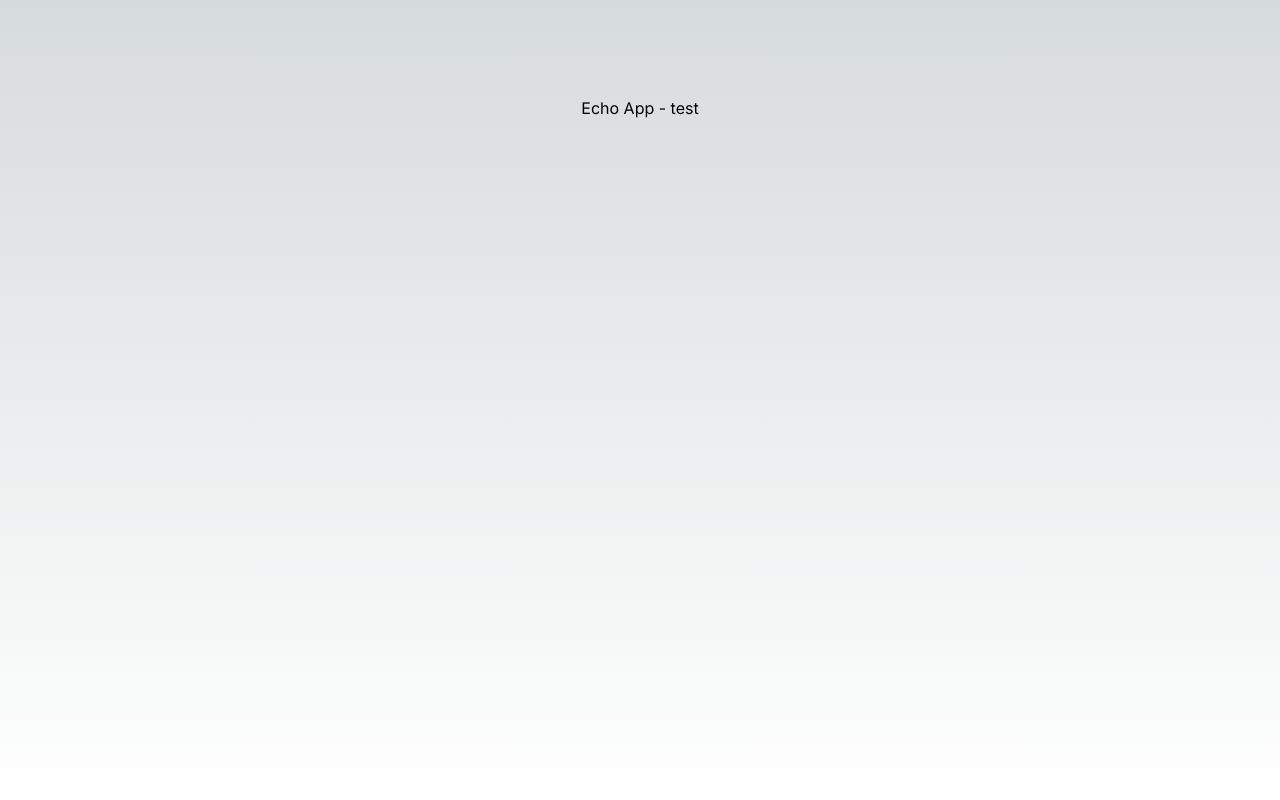
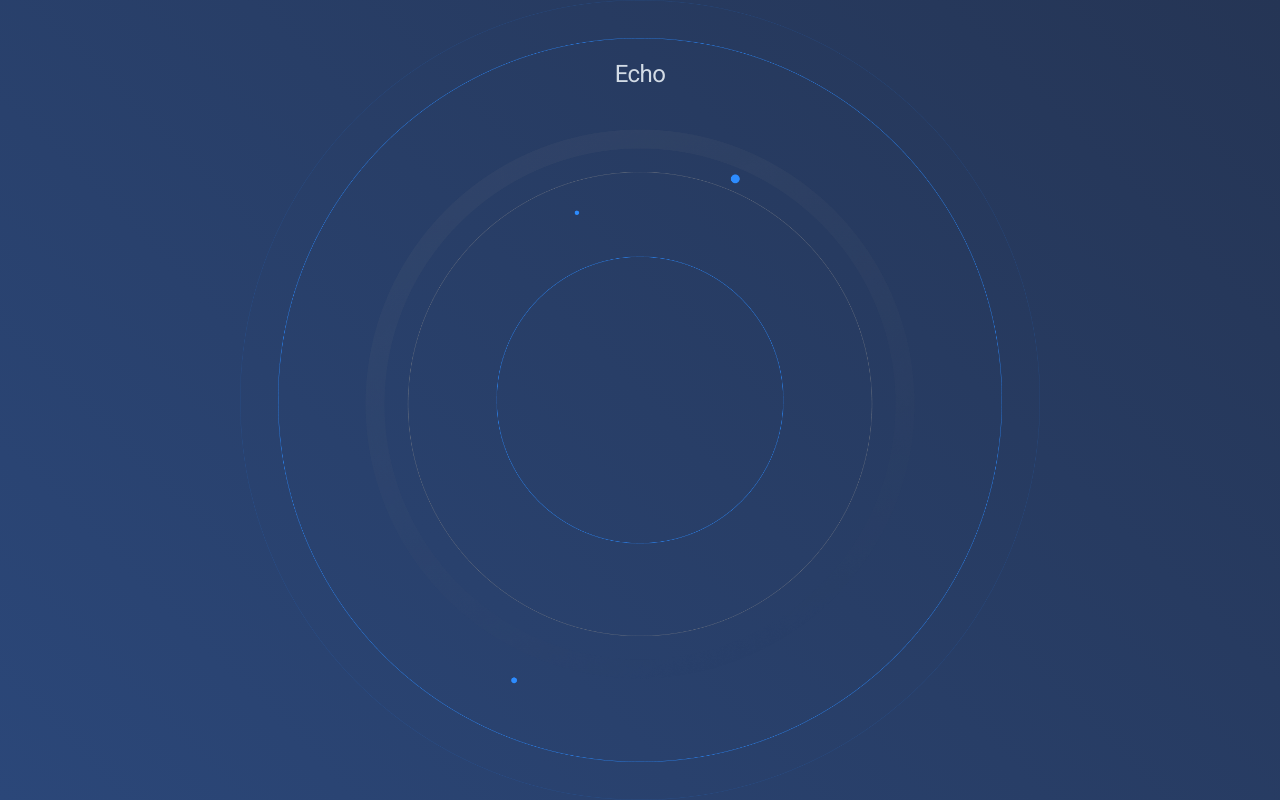
Before and after one commit to App-Echo/echo, a Next.js app: page / in a window 1280 px wide. Built offline with nearby package versions, Linux system fonts and the light colour scheme.

Commit message:
config(tailwind): add base config and styles

```diff
--- a/src/app/layout.tsx
+++ b/src/app/layout.tsx
@@ -1,8 +1,13 @@
 import type { Metadata } from 'next';
-import { Inter } from 'next/font/google';
+import { Roboto } from 'next/font/google';
+import Image from 'next/image';
 import './globals.css';
 
-const inter = Inter({ subsets: ['latin'] });
+const roboto = Roboto({
+  weight: '400',
+  subsets: ['latin'],
+  display: 'swap',
+});
 
 export const metadata: Metadata = {
   title: 'Echo',
@@ -12,7 +17,10 @@ export const metadata: Metadata = {
 export default function RootLayout({ children }: { children: React.ReactNode }) {
   return (
     <html lang="en">
-      <body className={inter.className}>
+      <body className={`${roboto.className} bg-diagonal relative`}>
+        <div className="absolute inset-0">
+          <Image src="/bgCircles.png" alt="Background image" className="object-contain" fill priority />
+        </div>
         {/* <Header /> */}
         {children}
         {/* <Footer /> */}
--- a/src/app/page.tsx
+++ b/src/app/page.tsx
@@ -1,7 +1,7 @@
 export default function Home() {
   return (
-    <main className="flex min-h-screen flex-col items-center justify-between p-24">
-      <h1>Echo App - test</h1>
+    <main className="flex min-h-screen flex-col items-center justify-between p-14">
+      <h1 className="text-light text-normal text-2xl tracking-tight">Echo</h1>
       {/* <Home /> */}
       {/* <Divider /> */}
       {/* <About /> */}
--- a/tailwind.config.ts
+++ b/tailwind.config.ts
@@ -1,4 +1,18 @@
-import type { Config } from 'tailwindcss'
+import type { Config } from 'tailwindcss';
+
+const mirage = {
+  '50': '#f4f6fb',
+  '100': '#e8ecf6',
+  '200': '#cbd8ec',
+  '300': '#9db6dc',
+  '400': '#6990c7',
+  '500': '#4672b1',
+  '600': '#345995',
+  '700': '#2b4779',
+  '800': '#273e65',
+  '900': '#253555',
+  '950': '#111827',
+};
 
 const config: Config = {
   content: [
@@ -10,11 +24,69 @@ const config: Config = {
     extend: {
       backgroundImage: {
         'gradient-radial': 'radial-gradient(var(--tw-gradient-stops))',
-        'gradient-conic':
-          'conic-gradient(from 180deg at 50% 50%, var(--tw-gradient-stops))',
+        'gradient-conic': 'conic-gradient(from 180deg at 50% 50%, var(--tw-gradient-stops))',
+        diagonal: 'linear-gradient(45deg, #2b4779 0%, #253555 100%)',
+      },
+      colors: {
+        mirage,
+      },
+      fontFamily: {
+        roboto: ['Roboto', 'sans-serif'],
+      },
+      spacing: {
+        '1': '0.25rem',
+        '2': '0.5rem',
+        '3': '1rem',
+        '4': '1.5rem',
+        '5': '2rem',
+        '6': '3rem',
+      },
+      screens: {
+        sm: '48rem',
+        md: '64rem',
+        lg: '76rem',
+        xl: '96rem',
+        '2xl': '128rem',
+      },
+      boxShadow: {
+        default: '0 1px 3px 0 rgba(0, 0, 0, 0.1), 0 1px 2px 0 rgba(0, 0, 0, 0.06)',
+      },
+      textColor: {
+        primary: '#1fb6ff',
+        secondary: '#7e5bef',
+        danger: '#ff49db',
+        success: '#13ce66',
+        warning: '#ffc82c',
+        info: '#8492a6',
+        light: '#d3dce6',
+        dark: '#273444',
+      },
+      fontSize: {
+        xs: '0.75rem',
+        sm: '0.875rem',
+        base: '1rem',
+        lg: '1.125rem',
+        xl: '1.25rem',
+        '2xl': '1.5rem',
+        '3xl': '1.875rem',
+        '4xl': '2.25rem',
+        '5xl': '3rem',
+        '6xl': '4rem',
+      },
+      fontWeight: {
+        thin: '100',
+        extralight: '200',
+        light: '300',
+        normal: '400',
+        medium: '500',
+        semibold: '600',
+        bold: '700',
+        extrabold: '800',
+        black: '900',
       },
     },
   },
   plugins: [],
-}
-export default config
+};
+
+export default config;
```
Also changed, not shown: public/bgCircles.png (added).
